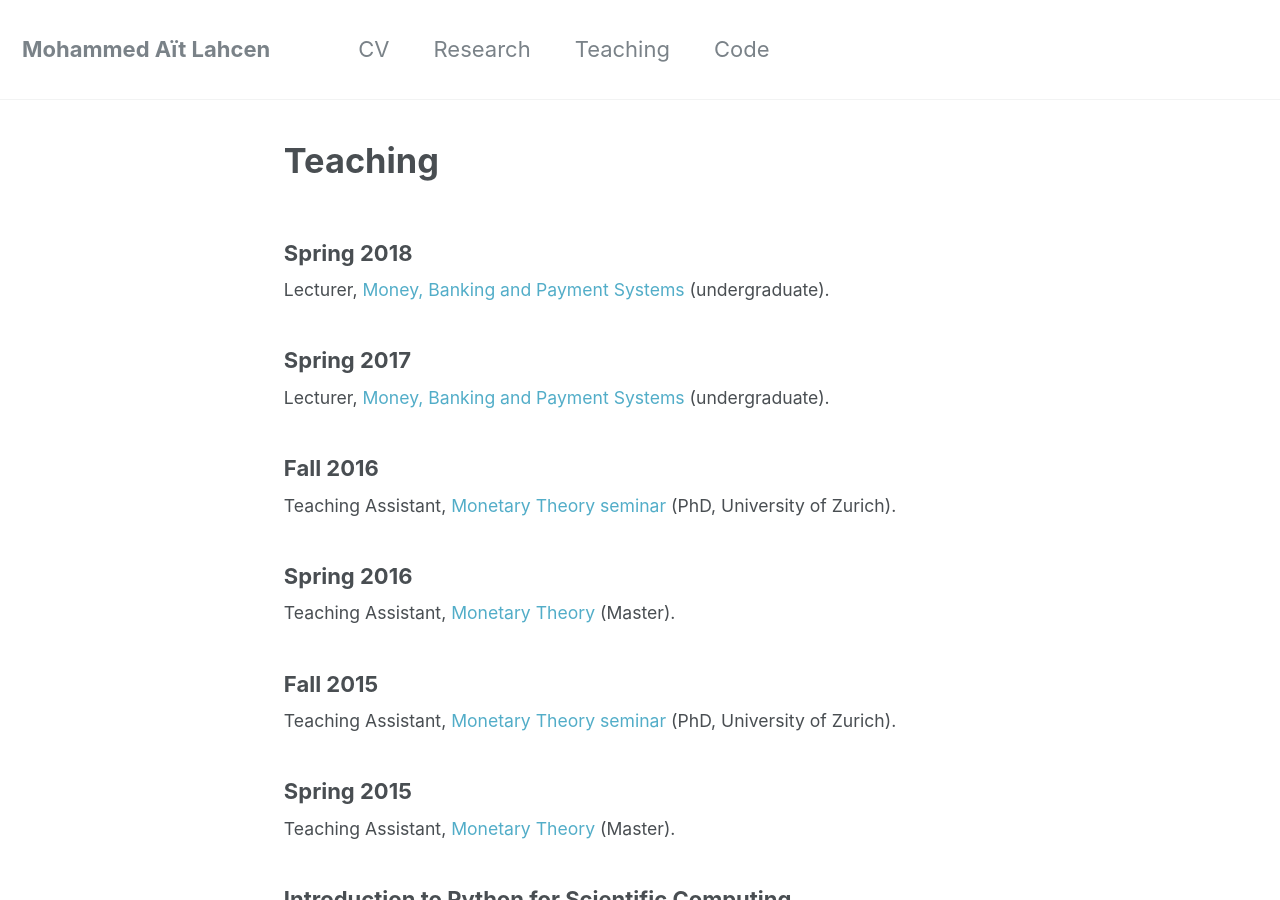
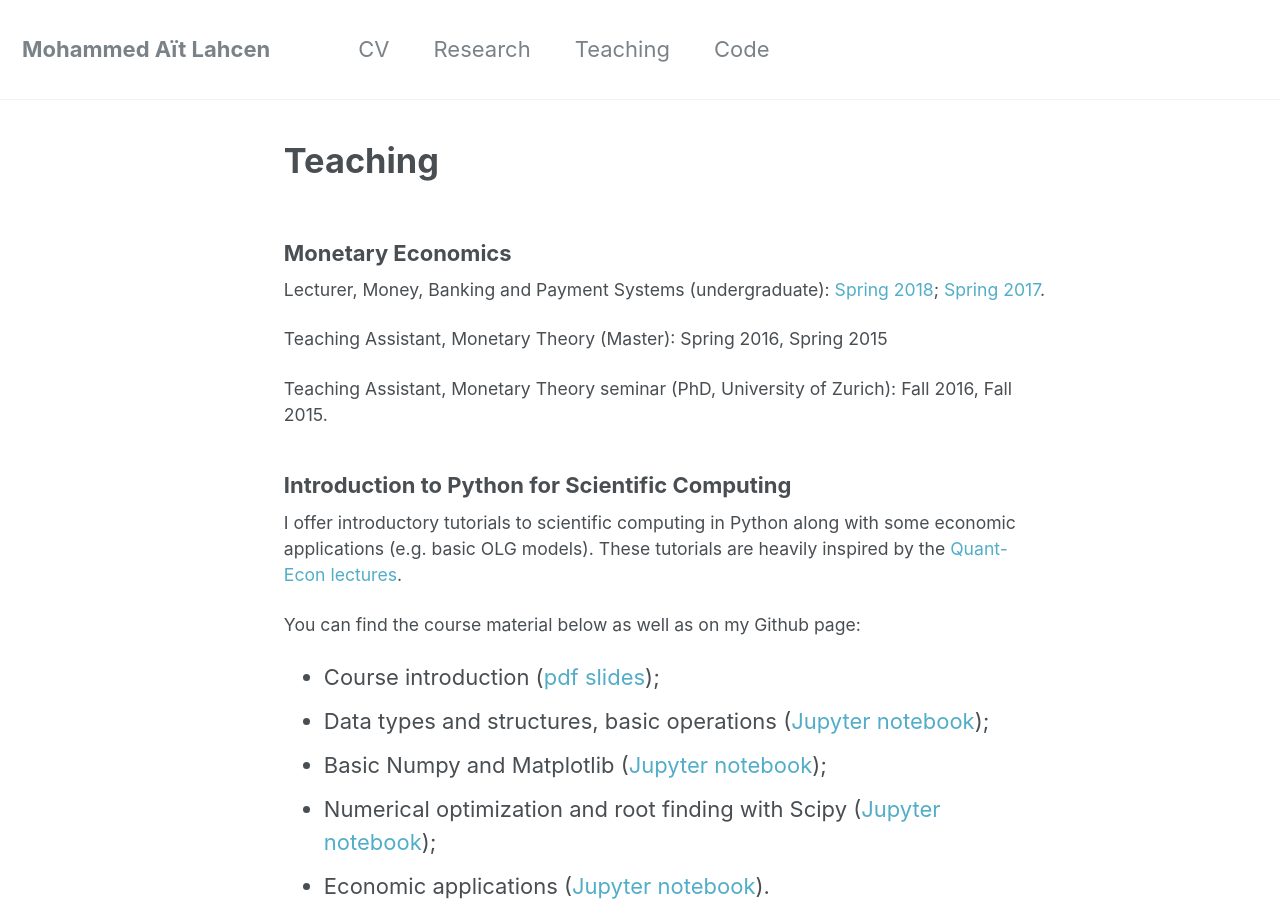
Before and after one commit to maitlahcen/maitlahcen.github.io, a Jekyll site: the page built from _pages/teaching.md, in a window 1280 px wide and 900 px high. Built offline with Jekyll 4.4.1, drawn with Linux system fonts in a browser that asks for light colours.

Commit message:
Updated layout and links

```diff
--- a/_pages/teaching.md
+++ b/_pages/teaching.md
@@ -6,23 +6,13 @@ sitemap: true
 permalink: /teaching
 ---
 
-### Spring 2018
-Lecturer, [Money, Banking and Payment Systems](https://wwz.unibas.ch/wirtschaftstheorie/vorlesungen/fs-18/money-banking-and-payment-systems/abteilung/witheo/) (undergraduate).
+### Monetary Economics
 
-### Spring 2017
-Lecturer, [Money, Banking and Payment Systems](https://wwz.unibas.ch/en/wirtschaftstheorie/lectures/fs-17/money-banking-and-payment-systems/abteilung/witheo/) (undergraduate).
+Lecturer, Money, Banking and Payment Systems (undergraduate): [Spring 2018](https://wwz.unibas.ch/de/wirtschaftstheorie/lehre/fs18/money-banking-and-payment-systems/); [Spring 2017](https://wwz.unibas.ch/de/wirtschaftstheorie/lehre/fs17/money-banking-and-payment-systems/).
 
-### Fall 2016
-Teaching Assistant, [Monetary Theory seminar](https://wwz.unibas.ch/en/wirtschaftstheorie/lectures/hs-15/monetary-theory-phd/abteilung/witheo/) (PhD, University of Zurich).
+Teaching Assistant, Monetary Theory (Master): Spring 2016, Spring 2015
 
-### Spring 2016
-Teaching Assistant, [Monetary Theory](https://wwz.unibas.ch/en/wirtschaftstheorie/lectures/fs-16/monetary-theory/abteilung/witheo/) (Master).
-
-### Fall 2015
-Teaching Assistant, [Monetary Theory seminar](https://wwz.unibas.ch/en/wirtschaftstheorie/lectures/hs-15/monetary-theory-phd/abteilung/witheo/) (PhD, University of Zurich).
-
-### Spring 2015
-Teaching Assistant, [Monetary Theory](https://wwz.unibas.ch/en/wirtschaftstheorie/lectures/fs-15/monetary-theory/abteilung/witheo/) (Master).
+Teaching Assistant, Monetary Theory seminar (PhD, University of Zurich): Fall 2016, Fall 2015.
 
 ### Introduction to Python for Scientific Computing
 
```
